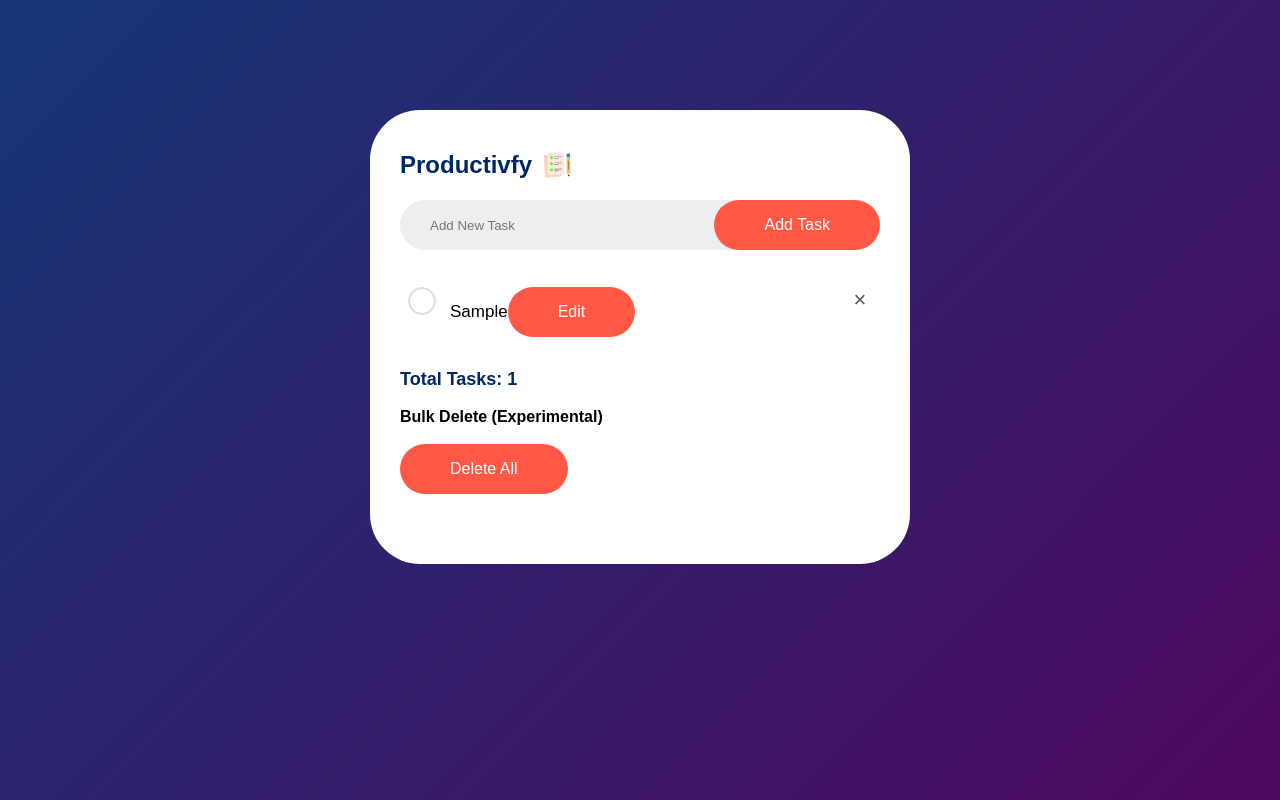
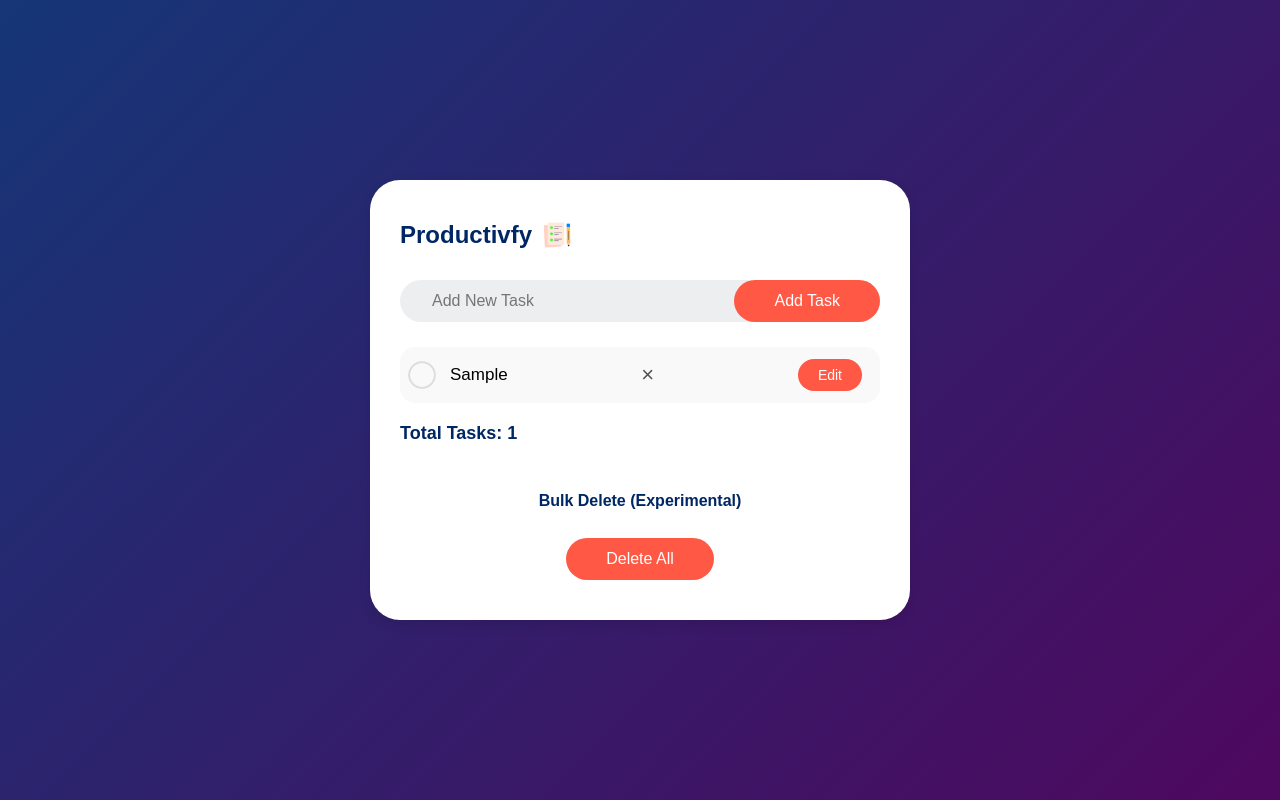
Before and after one commit to JayDalt/ToDoApplication, a website: page src/pages/index.html in a window 1280 px wide. Both pictures are taken after typing "Sample" into the empty fields and a click on the button "Add Task". Drawn offline with Linux system fonts and the light colour scheme.

Commit message:
style: styled the delete functionality

```diff
--- a/src/styles/style.css
+++ b/src/styles/style.css
@@ -9,23 +9,28 @@
     width: 100%;
     min-height: 100vh;
     background: linear-gradient(135deg, #153677, #4e085f);
-    padding: 10px;
+    padding: 20px;
+    display: flex;
+    justify-content: center;
+    align-items: center;
 }
 
 .productivfy{
     width: 100%;
     max-width: 540px;
     background: #fff;
-    margin: 100px auto 20px;
-    padding: 40px 30px 70px;
-    border-radius: 50px;
+    margin: 50px auto;
+    padding: 40px 30px;
+    border-radius: 30px;
+    box-shadow: 0px 4px 12px rgba(0, 0, 0, 0.1);
 }
 
 .productivfy h2{
     color: #002765;
     display: flex;
     align-items: center;
-    margin-bottom: 20px;
+    margin-bottom: 30px;
+    font-size: 24px;
 }
 
 .productivfy h2 img{
@@ -48,27 +53,39 @@ input{
     border: none;
     outline: none;
     background: transparent;
-    padding: 10px;
+    padding: 12px;
+    font-size: 16px;
 }
 
 button{
     border: none;
     outline: none;
-    padding: 16px 50px;
+    padding: 12px 40px;
     background: #ff5945;
     color: #fff;
     font-size: 16px;
     cursor: pointer;
-    border-radius: 1000px;
+    border-radius: 50px;
+    transition: background-color 0.3s ease;
 }
 
-ul li{
+button:hover {
+    background-color: #ff4028;
+}
+
+ul li {
     list-style: none;
     font-size: 17px;
     padding: 12px 8px 12px 50px;
     user-select: none;
     cursor: pointer;
     position: relative;
+    background: #f9f9f9;
+    border-radius: 15px;
+    margin-bottom: 10px;
+    display: flex;
+    align-items: center;
+    justify-content: space-between;
 }
 
 ul li::before{
@@ -80,12 +97,13 @@ ul li::before{
     background-image: url(/src/images/unchecked.png);
     background-size: cover;
     background-position: center;
-    top: 12px;
+    top: 50%;
     left: 8px;
+    transform: translateY(-50%);
 }
 
 ul li.checked {
-    color: #555;
+    color: #888;
     text-decoration: line-through;
 }
 
@@ -93,36 +111,61 @@ ul li.checked::before{
     background-image: url(/src/images/checked.png);
 }
 
+ul li button.edit-btn{
+    background: #ff5945;
+    color: white;
+    border: none;
+    padding: 8px 20px;
+    border-radius: 50px;
+    cursor: pointer;
+    font-size: 14px;
+    transition: background-color 0.3s ease;
+    margin-right: 10px;
+}
+
+ul li button.edit-btn:hover{
+    background: #ff4028;
+}
+
 ul li span{
-    position: absolute;
-    right: 0;
-    top: 5px;
-    width: 40px;
-    height: 40px;
     font-size: 22px;
     color: #555;
-    line-height: 40px;
-    text-align: center;
-    border-radius: 50%;
+    padding-right: 10px;
+    cursor: pointer;
 }
+
 ul li span:hover{
-    background: #edeef0;
+    color: #ff5945;
 }
 
 #total-tasks{
     margin-top: 20px;
     font-size: 18px;
     color: #002765;
+    font-weight: bold;
+}
+
+.bulk-delete-container {
+    margin-top: 30px;
+    text-align: center;
+}
+
+.bulk-delete-container h4 {
+    color: #002765;
+    margin-bottom: 10px;
 }
 
 #delete-all{
-    background: #edeef0;
-    border: none;
-    font-size: 18px;
-    padding: 10px 15px;
+    background: #ff5945;
+    color: white;
+    font-size: 16px;
+    padding: 12px 30px;
     border-radius: 50px;
     cursor: pointer;
+    border: none;
+    transition: background-color 0.3s ease;
 }
+
 #delete-all:hover{
-    background: #e4e6e8;
+    background: #ff4028;
 }
```
